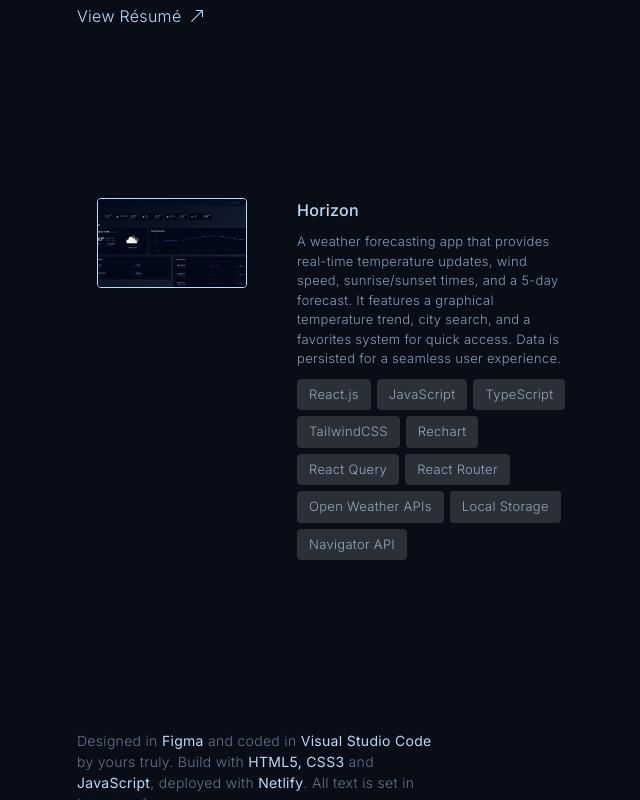
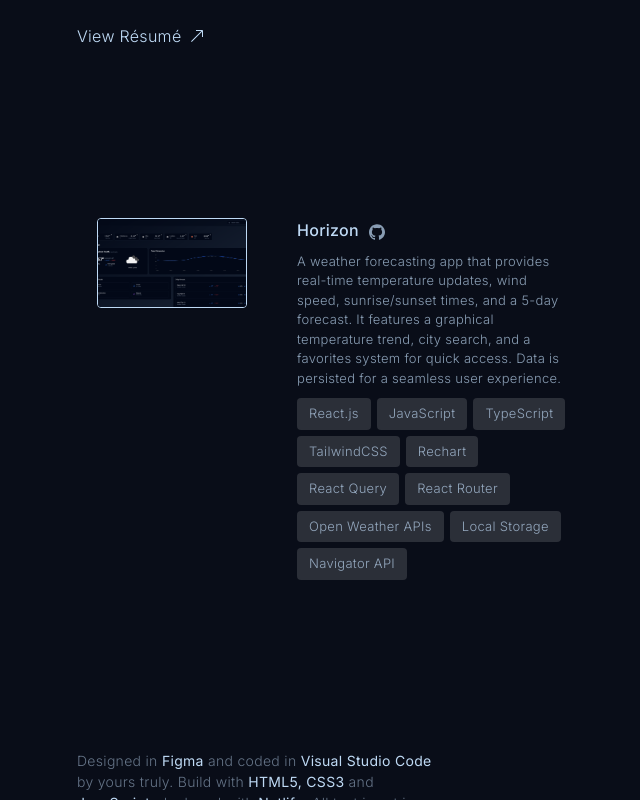
Before and after one commit to Franklin-017/portfolio_v2, a plain HTML site: page index.html in a window 1280 px wide. Shown: the part 1496-2296 px from the top of the page, without its empty margins (563-1203 px from the left). Drawn offline with Linux system fonts and the light colour scheme.

Commit message:
add project link and github link in project session

```diff
--- a/app.js
+++ b/app.js
@@ -1,6 +1,6 @@
 const experienceDetails = [
     {
-        "timeline": "Jan 2021 - present",
+        "timeline": "Jan 2022 - Feb 2025",
         "jobRole": "Member Technical Staff ",
         "companyName": "- Zoho Corporation",
         "workDetails": "Build and maintain components used across the frontends of multiple products. By collaborating closely with cross-functional teams, including developers, designers, and product managers, I ensure the seamless implementation of user interfaces while advocating for best practices in web development. My work emphasizes optimizing performance and promoting code reusability to deliver high-quality, inclusive user experiences.",
@@ -19,6 +19,8 @@ const projectDetails = [
     {
         "projectTitle": "Horizon",
         "projectImgUrl": "./asset/horizon_weather_app.png",
+        "projectLink": "https://openhorizon.netlify.app/",
+        "githubLink": "https://github.com/Franklin-017/Horizon",
         "projectDescription": "A weather forecasting app that provides real-time temperature updates, wind speed, sunrise/sunset times, and a 5-day forecast. It features a graphical temperature trend, city search, and a favorites system for quick access. Data is persisted for a seamless user experience.",
         "techUsed": ["React.js", "JavaScript", "TypeScript", "TailwindCSS", "Rechart", "React Query", "React Router", "Open Weather APIs", "Local Storage", "Navigator API"]
     },
@@ -60,21 +62,55 @@ function constructExperienceContainer(d) {
 
 function constructProjectContainer(d) {
     const projectListContainer = document.createElement('div');
+    const projectAnchorContainer = document.createElement('a');
     const projectImage = document.createElement('img');
     const projectDescriptionContainer = document.createElement('div');
     const projectTitle = document.createElement('h3');
     const projectDescription = document.createElement('p');
     const techStackUsedContainer = document.createElement('div');
+    const githubLinkIcon = document.createElement('div');
 
     projectListContainer.setAttribute('class', 'project-container');
+    projectAnchorContainer.setAttribute('class', 'anchor-container');
+    projectAnchorContainer.setAttribute('href', d.projectLink);
+    projectAnchorContainer.setAttribute('target', "_blank");
     projectImage.setAttribute('class', 'project-image');
     projectDescriptionContainer.setAttribute('class', 'project-description-container')
     projectTitle.setAttribute('class', "section-subtitle");
     projectDescription.setAttribute('class', 'project-description section-description');
     techStackUsedContainer.setAttribute("class", "tech-used-container");
+    githubLinkIcon.setAttribute('class', 'githublink-container');
+
+    githubLinkIcon.innerHTML = `
+                            <a href="${d.githubLink}" target="_blank">
+                                <svg class="github-icon" xmlns="http://www.w3.org/2000/svg" xmlns:xlink="http://www.w3.org/1999/xlink" version="1.1"
+                                    id="Capa_1" x="0px" y="0px" viewBox="0 0 24 24" style="enable-background:new 0 0 24 24;"
+                                    xml:space="preserve" width="512" height="512">
+                                    <g>
+                                        <path style="fill-rule:evenodd;clip-rule:evenodd;"
+                                            d="M12,0.296c-6.627,0-12,5.372-12,12c0,5.302,3.438,9.8,8.206,11.387   c0.6,0.111,0.82-0.26,0.82-0.577c0-0.286-0.011-1.231-0.016-2.234c-3.338,0.726-4.043-1.416-4.043-1.416   C4.421,18.069,3.635,17.7,3.635,17.7c-1.089-0.745,0.082-0.729,0.082-0.729c1.205,0.085,1.839,1.237,1.839,1.237   c1.07,1.834,2.807,1.304,3.492,0.997C9.156,18.429,9.467,17.9,9.81,17.6c-2.665-0.303-5.467-1.332-5.467-5.93   c0-1.31,0.469-2.381,1.237-3.221C5.455,8.146,5.044,6.926,5.696,5.273c0,0,1.008-0.322,3.301,1.23   C9.954,6.237,10.98,6.104,12,6.099c1.02,0.005,2.047,0.138,3.006,0.404c2.29-1.553,3.297-1.23,3.297-1.23   c0.653,1.653,0.242,2.873,0.118,3.176c0.769,0.84,1.235,1.911,1.235,3.221c0,4.609-2.807,5.624-5.479,5.921   c0.43,0.372,0.814,1.103,0.814,2.222c0,1.606-0.014,2.898-0.014,3.293c0,0.319,0.216,0.694,0.824,0.576   c4.766-1.589,8.2-6.085,8.2-11.385C24,5.669,18.627,0.296,12,0.296z" />
+                                        <path
+                                            d="M4.545,17.526c-0.026,0.06-0.12,0.078-0.206,0.037c-0.087-0.039-0.136-0.121-0.108-0.18   c0.026-0.061,0.12-0.078,0.207-0.037C4.525,17.384,4.575,17.466,4.545,17.526L4.545,17.526z" />
+                                        <path
+                                            d="M5.031,18.068c-0.057,0.053-0.169,0.028-0.245-0.055c-0.079-0.084-0.093-0.196-0.035-0.249   c0.059-0.053,0.167-0.028,0.246,0.056C5.076,17.903,5.091,18.014,5.031,18.068L5.031,18.068z" />
+                                        <path
+                                            d="M5.504,18.759c-0.074,0.051-0.194,0.003-0.268-0.103c-0.074-0.107-0.074-0.235,0.002-0.286   c0.074-0.051,0.193-0.005,0.268,0.101C5.579,18.579,5.579,18.707,5.504,18.759L5.504,18.759z" />
+                                        <path
+                                            d="M6.152,19.427c-0.066,0.073-0.206,0.053-0.308-0.046c-0.105-0.097-0.134-0.234-0.068-0.307   c0.067-0.073,0.208-0.052,0.311,0.046C6.191,19.217,6.222,19.355,6.152,19.427L6.152,19.427z" />
+                                        <path
+                                            d="M7.047,19.814c-0.029,0.094-0.164,0.137-0.3,0.097C6.611,19.87,6.522,19.76,6.55,19.665   c0.028-0.095,0.164-0.139,0.301-0.096C6.986,19.609,7.075,19.719,7.047,19.814L7.047,19.814z" />
+                                        <path
+                                            d="M8.029,19.886c0.003,0.099-0.112,0.181-0.255,0.183c-0.143,0.003-0.26-0.077-0.261-0.174c0-0.1,0.113-0.181,0.256-0.184   C7.912,19.708,8.029,19.788,8.029,19.886L8.029,19.886z" />
+                                        <path
+                                            d="M8.943,19.731c0.017,0.096-0.082,0.196-0.224,0.222c-0.139,0.026-0.268-0.034-0.286-0.13   c-0.017-0.099,0.084-0.198,0.223-0.224C8.797,19.574,8.925,19.632,8.943,19.731L8.943,19.731z" />
+                                    </g>
+                                </svg>
+                            </a>
+                        `
 
 
     projectTitle.innerText = d.projectTitle;
+    projectTitle.appendChild(githubLinkIcon);
     projectDescription.innerText = d.projectDescription;
     renderTagsContainer(d.techUsed, techStackUsedContainer);
 
@@ -83,10 +119,12 @@ function constructProjectContainer(d) {
     if (d.projectImgUrl) {
         projectImage.src = d.projectImgUrl;
         projectImage.alt = d.projectTitle;
-        projectListContainer.append(projectDescriptionContainer, projectImage);
+        projectAnchorContainer.append(projectDescriptionContainer, projectImage);
     } else {
-        projectListContainer.append(projectDescriptionContainer);
+        projectAnchorContainer.append(projectDescriptionContainer);
     }
+
+    projectListContainer.append(projectAnchorContainer);
 
 
     return projectListContainer;
@@ -163,7 +201,7 @@ const spotlightContainer = document.getElementById('spotlight');
 function createSpotlight(event) {
     const mouseXPosition = event.clientX;
     const mouseYPosition = event.clientY;
-    (mouseXPosition && mouseYPosition) && (spotlightContainer.style.background = `radial-gradient(600px at ${ mouseXPosition }px ${ mouseYPosition }px , rgba(29, 78, 216, 0.15), transparent 80%)`);
+    (mouseXPosition && mouseYPosition) && (spotlightContainer.style.background = `radial-gradient(600px at ${mouseXPosition}px ${mouseYPosition}px , rgba(29, 78, 216, 0.15), transparent 80%)`);
 }
 
 const experienceSection = document.getElementById('experience');
--- a/style.css
+++ b/style.css
@@ -144,6 +144,7 @@ body {
     font-weight: var(--font-weight-semibold);
     text-decoration: none;
 }
+
 .intro-section .career-path {
     color: var(--text-color);
     font-size: var(--text-lg);
@@ -205,22 +206,46 @@ body {
     align-items: center;
     gap: 6px;
 }
+
 .tech-used-container .tech-used-tag {
     padding: 6px 12px;
     border-radius: 4px;
     background-color: rgba(255, 255, 255, 0.14);
 }
 
-.project-container .section-subtitle,
+.project-container .anchor-container .section-subtitle,
 .experience-details-container .section-subtitle {
     cursor: pointer;
+}
+
+.project-container .anchor-container {
+    text-decoration: none;
+    color: inherit;
+}
+
+.project-container .anchor-container .section-subtitle {
+    display: flex;
+    align-items: center;
+}
+
+.project-container .githublink-container {
+    width: 16px;
+    height: 16px;
+    border-radius: 50%;
+    margin-left: 10px;
+}
+
+.project-container .githublink-container .github-icon {
+    width: 100%;
+    height: 100%;
+    fill: var(--text-color-70);
 }
 
 .project-container {
     margin-bottom: 30px;
 }
 
-.project-container .project-image {
+.project-container .anchor-container .project-image {
     width: 300px;
     min-width: 300px;
     max-width: 300px;
@@ -351,7 +376,7 @@ body {
     }
 
     .experience-details-container,
-    .project-container {
+    .project-container .anchor-container {
         display: flex;
         justify-content: center;
         gap: 50px;
@@ -359,18 +384,18 @@ body {
         margin-bottom: 40px;
         padding: 20px;
         border-radius: 8px;
-        cursor: pointer;
+        cursor: default;
     }
 
     .experience-details-container .timeline {
         white-space: nowrap;
     }
 
-    .project-container {
+    .project-container .anchor-container {
         flex-direction: row-reverse;
     }
 
-    .project-container .project-image {
+    .project-container .anchor-container .project-image {
         max-width: 150px;
         height: 90px;
         min-width: 150px;
```
